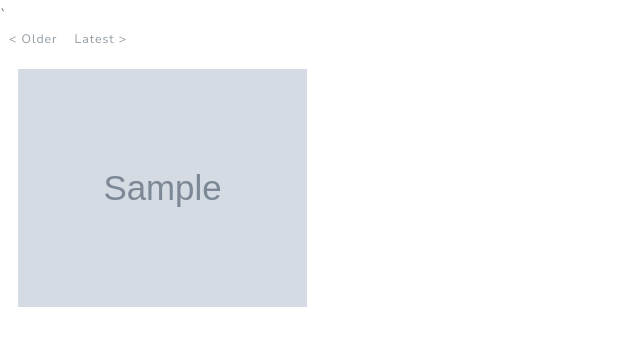
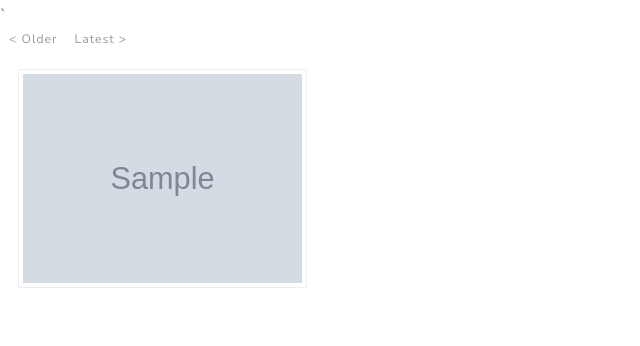
Before and after one commit to JODAHYE/Photos, a Django app: page /allpictures/ in a window 1280 px wide. Shown: the part 103-449 px from the top of the page, without its empty margins (0-640 px from the left). Run offline with Django 3.2, Linux system fonts and the light colour scheme; tables that the repository leaves empty hold one stand-in row (values such as "Sample post"); grey boxes marked "Sample" are stand-in pictures; some libraries are stand-ins or nearby versions.

Commit message:
pictures page

```diff
--- a/allpictures/templates/allpictures/picture_list.html
+++ b/allpictures/templates/allpictures/picture_list.html
@@ -28,7 +28,7 @@
     <div class="col-6 col-md-4 col-lg-3">
         <div class="thumbnail">
             <a href="{% url 'home:post_detail' p.pk %}">
-                <img src={{ p.image.url }} width="100%" height="100%" alt="...">
+                <img class="img-thumbnail" src={{ p.image.url }} width="100%" height="100%" alt="...">
             </a>
         </div>
         <br />
```
